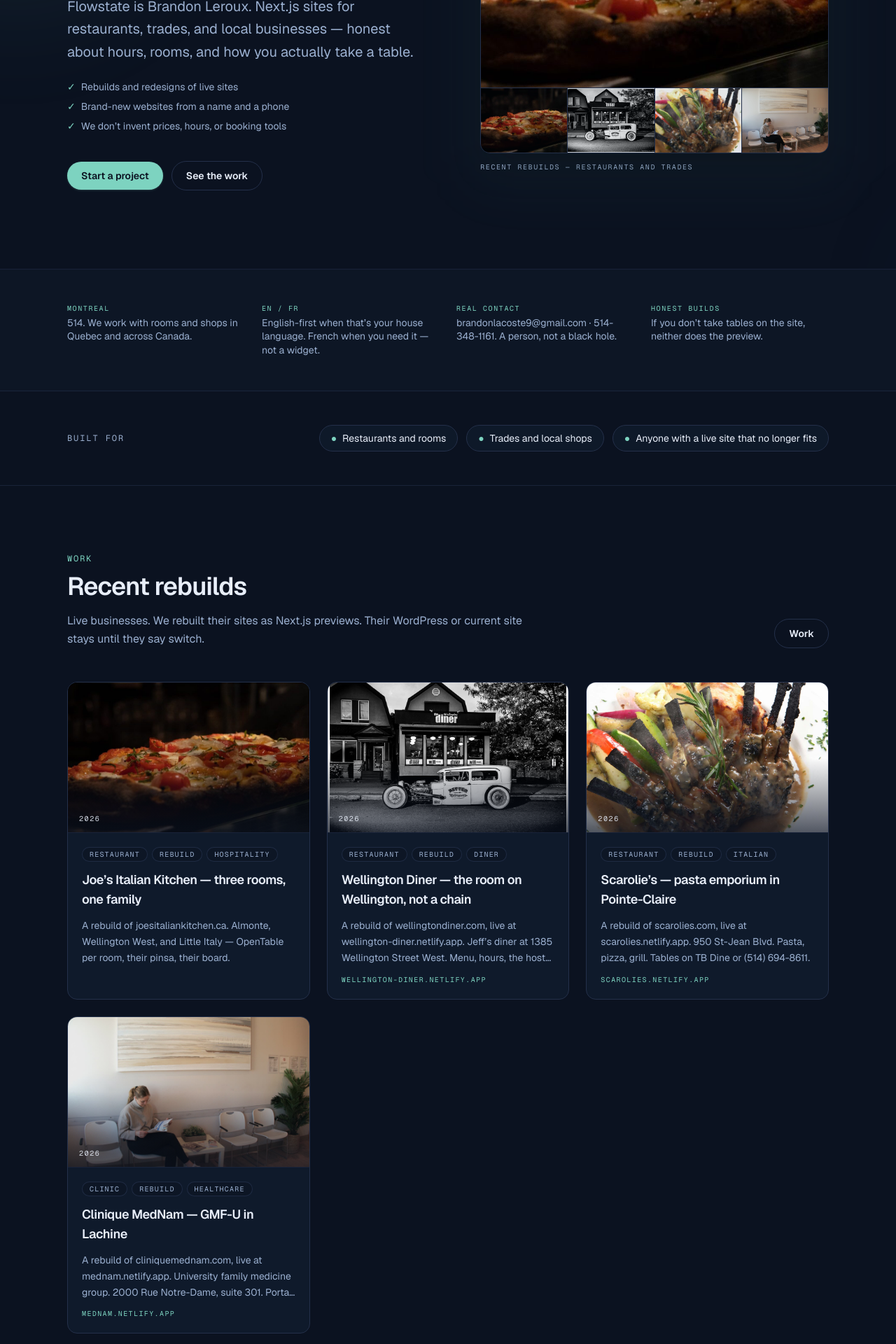
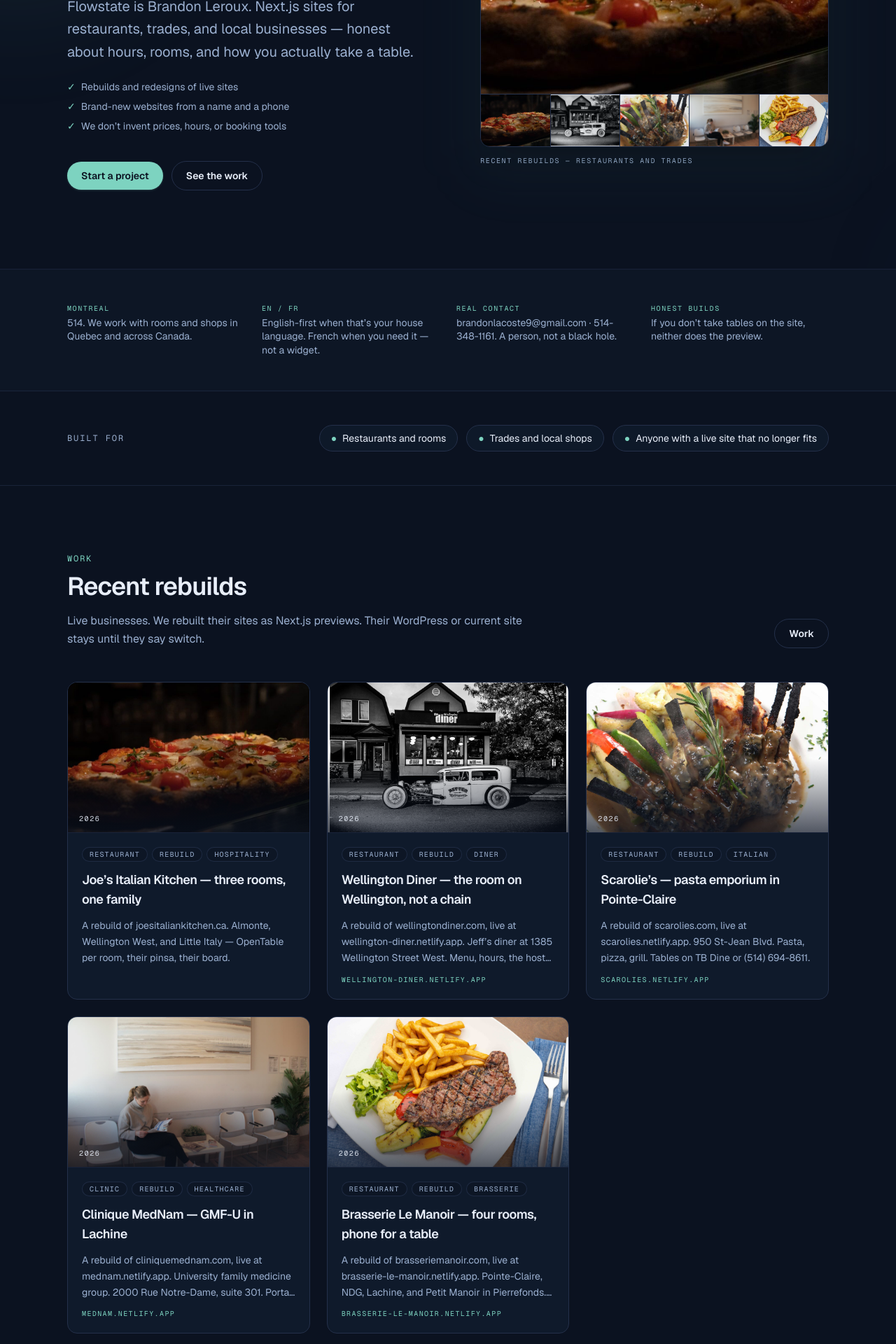
Before and after one commit to brandonlacoste9-tech/flowstate-design-, a Next.js app: page /en in a window 1280 px wide. Shown: the part 420-2340 px from the top of the page at 70% size. Built offline with nearby package versions, Linux system fonts and the light colour scheme.

Commit message:
Add Brasserie Le Manoir rebuild: brasserie-le-manoir.netlify.app.

```diff
--- a/src/components/home/Hero.tsx
+++ b/src/components/home/Hero.tsx
@@ -117,8 +117,8 @@ export function Hero() {
               />
             </div>
             {featured.length > 0 ? (
-              <div className="grid grid-cols-2 gap-px border-t border-border bg-border sm:grid-cols-4">
-                {featured.slice(0, 4).map((study) => (
+              <div className="grid grid-cols-2 gap-px border-t border-border bg-border sm:grid-cols-5">
+                {featured.slice(0, 5).map((study) => (
                   <div key={study.slug} className="relative aspect-[4/3] bg-surface">
                     <Image
                       src={study.image}
--- a/src/content/case-studies.ts
+++ b/src/content/case-studies.ts
@@ -120,6 +120,36 @@ export const caseStudies: CaseStudy[] = [
       fr: "La refonte est en ligne sur mednam.netlify.app. Leur site reste jusqu’au basculement. Nous n’avons pas collé un login Clinika ni inventé un tarif.",
     },
   },
+  {
+    slug: "brasserie-le-manoir",
+    niche: ["restaurant", "rebuild", "brasserie"],
+    year: "2026",
+    featured: true,
+    accent: "#3d4a32",
+    image: "/work/brasserie-manoir.jpg",
+    liveUrl: "https://www.brasseriemanoir.com/",
+    previewUrl: "https://brasserie-le-manoir.netlify.app",
+    title: {
+      en: "Brasserie Le Manoir — four rooms, phone for a table",
+      fr: "Brasserie Le Manoir — quatre salles, table au téléphone",
+    },
+    summary: {
+      en: "A rebuild of brasseriemanoir.com, live at brasserie-le-manoir.netlify.app. Pointe-Claire, NDG, Lachine, and Petit Manoir in Pierrefonds. Call the room you want.",
+      fr: "Une refonte de brasseriemanoir.com, en ligne sur brasserie-le-manoir.netlify.app. Pointe-Claire, NDG, Lachine et Petit Manoir à Pierrefonds. Appelez la salle que vous voulez.",
+    },
+    challenge: {
+      en: "Four brasseries, different hours, different phones. Tables are reserved by calling that location — not a chain booking widget. Ready-to-eat meals are a separate door.",
+      fr: "Quatre brasseries, des heures et des téléphones différents. Les tables se réservent en appelant cette salle — pas un widget de chaîne. Le prêt-à-manger est une autre porte.",
+    },
+    approach: {
+      en: "We rebuilt the family as four rooms. Their menu, their photos. Breakfast through late night. No invented OpenTable. You call Pointe-Claire, NDG, Lachine, or Pierrefonds.",
+      fr: "Nous avons reconstruit la famille en quatre salles. Leur menu, leurs photos. Du déjeuner jusqu’au tard. Pas d’OpenTable inventé. On appelle Pointe-Claire, NDG, Lachine ou Pierrefonds.",
+    },
+    outcome: {
+      en: "The rebuild is live at brasserie-le-manoir.netlify.app. Their live site stays until they switch. We did not take tables on the preview.",
+      fr: "La refonte est en ligne sur brasserie-le-manoir.netlify.app. Leur site reste jusqu’au basculement. Nous n’avons pas pris de tables sur l’aperçu.",
+    },
+  },
 ];
 
 export function getCaseStudy(slug: string) {
@@ -127,5 +157,5 @@ export function getCaseStudy(slug: string) {
 }
 
 export function getFeaturedCaseStudies() {
-  return caseStudies.filter((c) => c.featured).slice(0, 4);
+  return caseStudies.filter((c) => c.featured).slice(0, 5);
 }
```
Also changed, not shown: public/work/brasserie-manoir.jpg (added).
